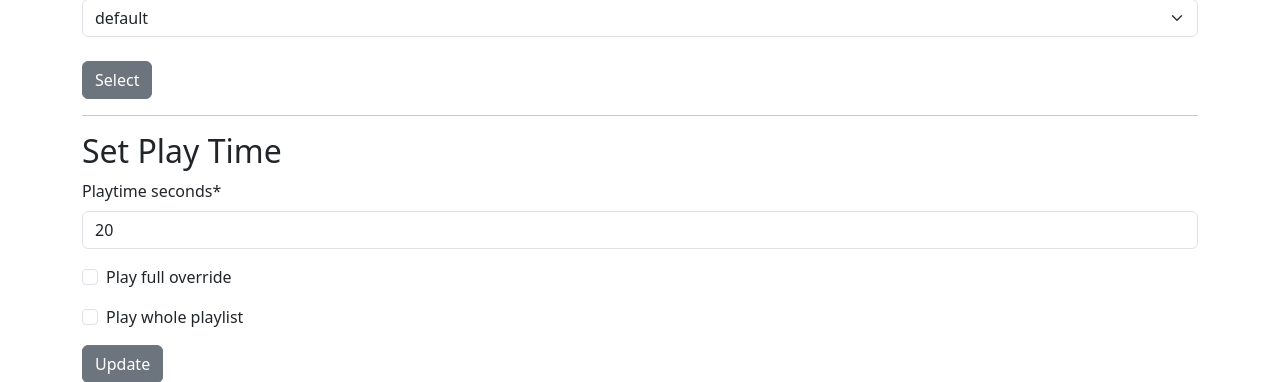
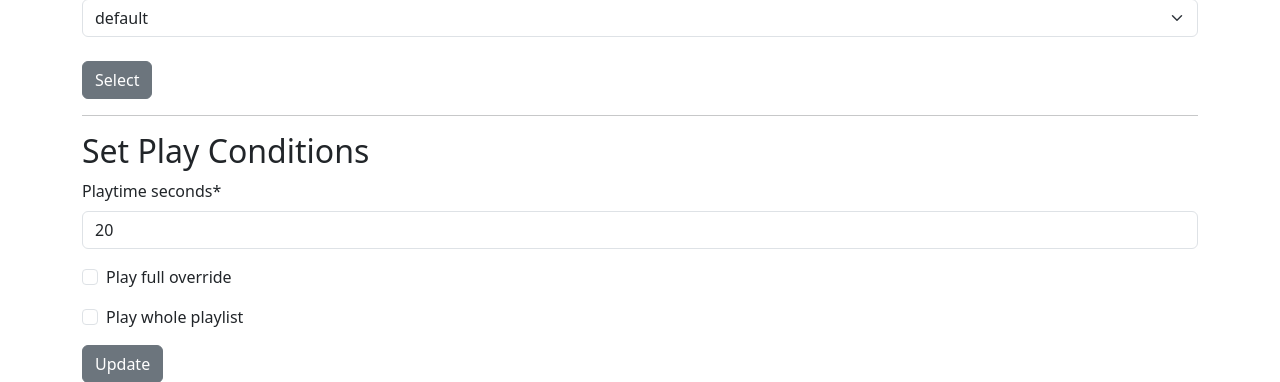
Before and after one commit to DanBuchan/Party_button, a Django app: page / in a window 1280 px wide. Shown: the part 328-710 px from the top of the page. Run offline with Django 4.2, Linux system fonts and the light colour scheme; data comes from the database, SQL or seed files in the repository; both versions use the stored data as it was after the commit; some libraries are stand-ins or nearby versions.

Commit message:
small ui adjustments

```diff
--- a/pb_ui/mp3_manager/templates/mp3_manager/index.html
+++ b/pb_ui/mp3_manager/templates/mp3_manager/index.html
@@ -35,7 +35,7 @@
   <hr>
   <div class="row">
       <div class="col">
-         <h2>Set Play Time</h2>
+         <h2>Set Play Conditions</h2>
          <form id="playtime_form" id="name_form" action={% url 'mp3_manager:index' %} method="post" enctype="multipart/form-data">
           {% csrf_token %}
           {{ playtimeform|crispy }}
```
Also changed, not shown: pb_ui/db.sqlite3, 1 other file.
